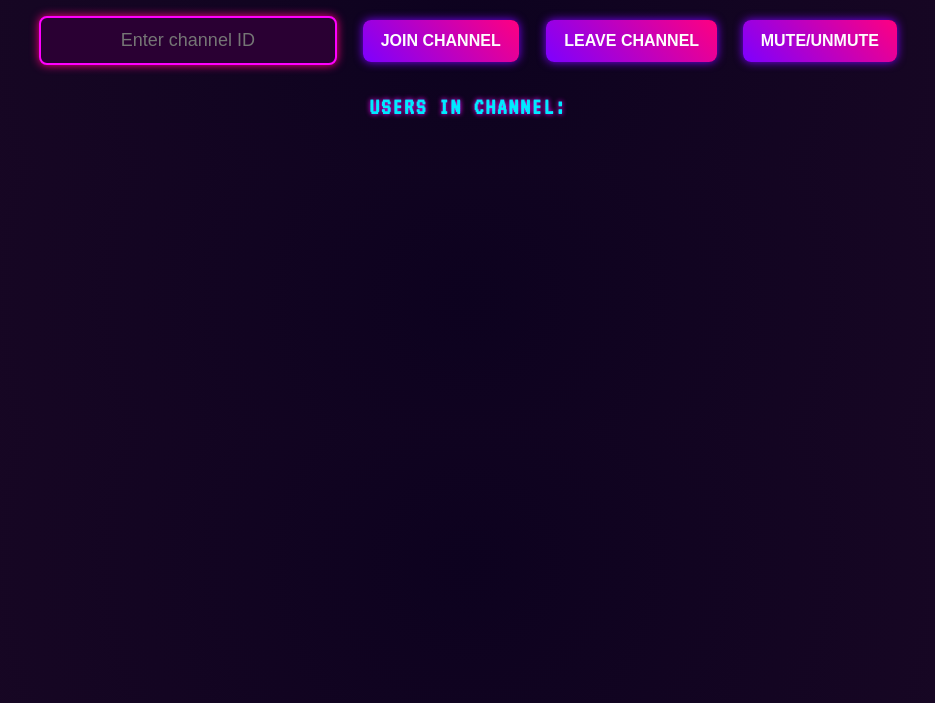
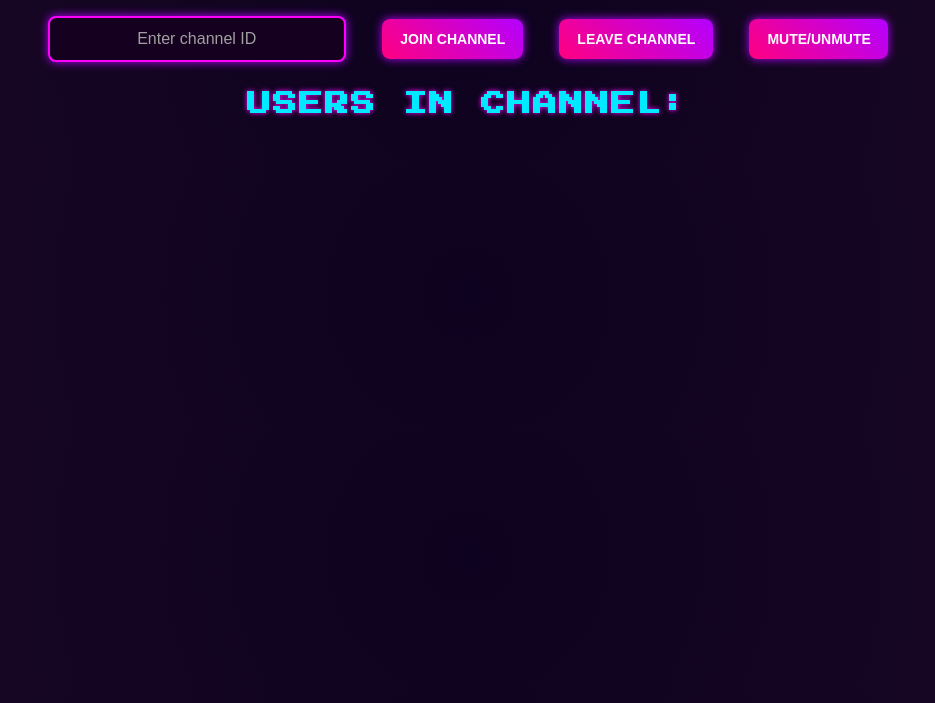
Before and after one commit to razaqnejad/discord-voice-channels, a plain HTML site: page client/index.html in a window 1280 px wide. Shown: the part 97-800 px from the top of the page, without its empty margins (172-1107 px from the left). Drawn offline with nearby package versions, Linux system fonts and the light colour scheme.

Commit message:
front end update 2.0

```diff
--- a/client/styles.css
+++ b/client/styles.css
@@ -1,5 +1,4 @@
-/* styles.css */
-@import url('https://fonts.googleapis.com/css2?family=VT323&display=swap');
+@import url('https://fonts.googleapis.com/css2?family=Press+Start+2P&display=swap');
 
 :root {
     --primary-bg: #0d021f;
@@ -9,16 +8,16 @@
     --neon-blue: #00eaff;
     --neon-green: #00ff00;
     --neon-pink: #ff0080;
-    --neon-orange: #ff4500;
-    --button-bg: #7d00ff;
-    --button-hover: #ff00ff;
-    --input-bg: #2a0033;
+    --neon-purple: #b400ff;
+    --button-bg: #ff00ff;
+    --button-hover: #ff4500;
+    --input-bg: #150020;
     --input-border: #ff00ff;
     --user-active: #ff4500;
 }
 
 body {
-    font-family: 'VT323', monospace;
+    font-family: 'Press Start 2P', cursive;
     background: radial-gradient(circle, var(--primary-bg), var(--secondary-bg));
     color: var(--text-color);
     text-align: center;
@@ -38,47 +37,54 @@ h1, h2 {
     100% { text-shadow: -3px -3px var(--neon-pink), 3px 3px var(--neon-green); }
 }
 
+/* Input Field - Darker with Neon Glow */
 input[type="text"] {
     background-color: var(--input-bg);
     border: 2px solid var(--input-border);
-    color: var(--text-color);
+    color: #ffffff;
     padding: 12px;
     margin: 10px;
     width: 270px;
     border-radius: 8px;
     outline: none;
-    font-size: 18px;
+    font-size: 16px;
     text-align: center;
     transition: all 0.3s ease-in-out;
-    box-shadow: 0 0 10px var(--neon-pink);
+    box-shadow: 0 0 10px var(--neon-purple);
+}
+
+input[type="text"]::placeholder {
+    color: #a0a0a0;
 }
 
 input[type="text"]:focus {
-    border-color: var(--neon-green);
-    box-shadow: 0 0 20px var(--neon-green);
+    border-color: var(--neon-blue);
+    box-shadow: 0 0 20px var(--neon-blue);
 }
 
+/* Buttons - Stronger Gradient & Cohesive Look */
 button {
-    background: linear-gradient(45deg, var(--button-bg), var(--neon-pink));
+    background: linear-gradient(45deg, var(--neon-pink), var(--neon-purple));
     color: var(--text-color);
     border: none;
     padding: 12px 18px;
     margin: 10px;
     cursor: pointer;
-    font-size: 16px;
+    font-size: 14px;
     border-radius: 8px;
     text-transform: uppercase;
     font-weight: bold;
     transition: 0.3s ease-in-out;
-    box-shadow: 0 0 10px var(--button-bg);
+    box-shadow: 0 0 10px var(--neon-purple);
 }
 
 button:hover {
-    background: linear-gradient(45deg, var(--neon-orange), var(--neon-blue));
+    background: linear-gradient(45deg, var(--neon-purple), var(--neon-blue));
     box-shadow: 0 0 15px var(--neon-green);
     transform: scale(1.1);
 }
 
+/* User List */
 ul {
     list-style-type: none;
     padding: 0;
@@ -87,12 +93,12 @@ ul {
 }
 
 li {
-    background: linear-gradient(90deg, var(--neon-pink), var(--neon-blue));
+    background: linear-gradient(90deg, var(--neon-purple), var(--neon-blue));
     padding: 12px;
     margin: 5px;
     border-radius: 5px;
     text-align: left;
-    font-size: 18px;
+    font-size: 14px;
     transition: all 0.3s ease-in-out;
     animation: neonGlow 1.5s infinite alternate;
     color: var(--primary-bg);
```
